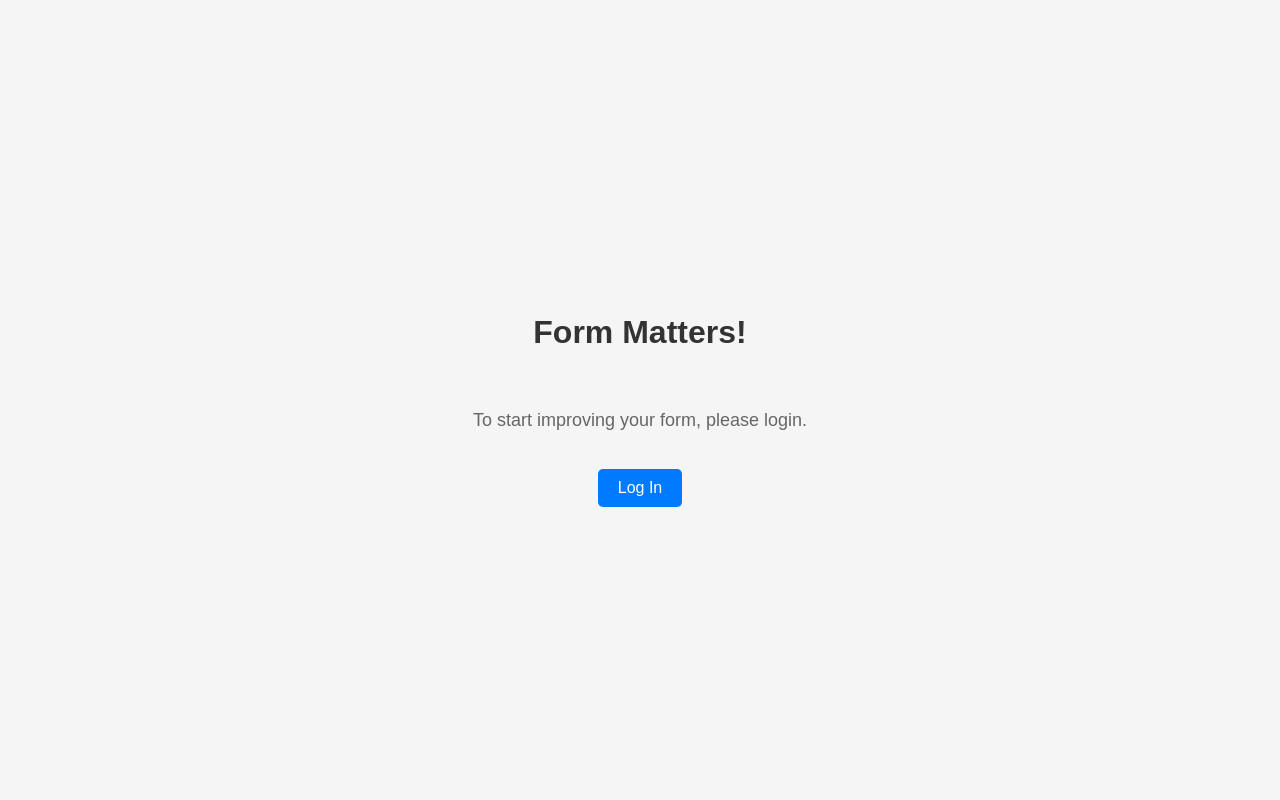
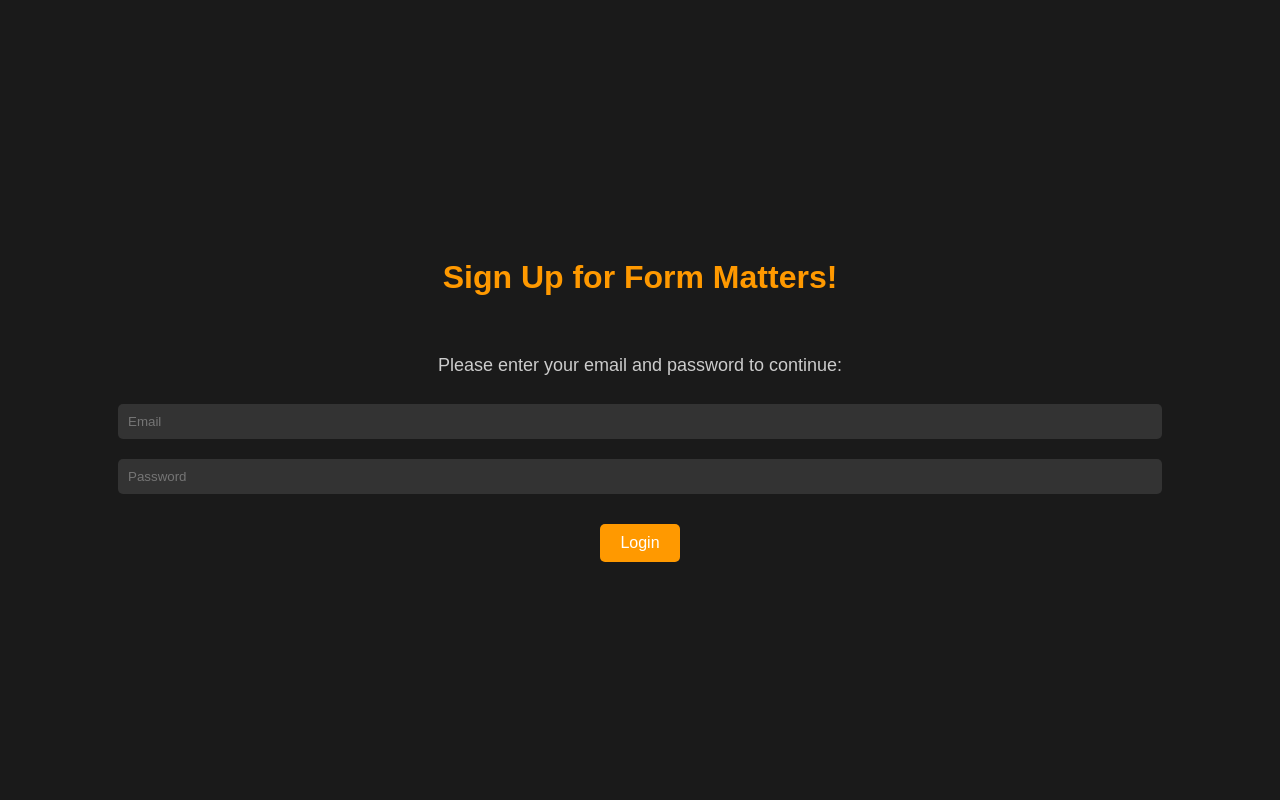
Before and after one commit to gaberay2022/Form-Matters, a Flask app: page /login in a window 1280 px wide. Run offline with Flask 3, Linux system fonts and the light colour scheme.

Commit message:
Getting There

```diff
--- a/templates/Fitness.html
+++ b/templates/Fitness.html
@@ -46,7 +46,9 @@
       Click the link below to activate your camera. Our AI will guide you in
       perfecting your form for optimal performance and results.
     </p>
-    <a href="ActivateCamera"><p2>Activate Camera</p2></a>
+    <a href="CurlGeneral"
+      ><p2>Activate Camera to Track Your Workout Form!</p2></a
+    >
     <p>Future Features:</p>
     <ul>
       <li>
--- a/templates/login.html
+++ b/templates/login.html
@@ -3,11 +3,12 @@
   <head>
     <meta charset="UTF-8" />
     <meta name="viewport" content="width=device-width, initial-scale=1.0" />
-    <title>My Simple Page</title>
+    <title>Sporty Form Improvement Hub</title>
     <style>
       body {
         font-family: Arial, sans-serif;
-        background-color: #f5f5f5;
+        background-color: #1a1a1a;
+        color: #ffffff;
         margin: 0;
         padding: 0;
         display: flex;
@@ -17,14 +18,25 @@
         height: 100vh;
       }
       h1 {
-        color: #333;
+        color: #ff9900;
         text-align: center;
         padding: 20px;
       }
       p {
-        color: #666;
+        color: #ccc;
         text-align: center;
         font-size: 18px;
+      }
+      input[type="text"],
+      input[type="password"],
+      input[type="email"] {
+        width: 80%;
+        padding: 10px;
+        margin: 10px;
+        border: none;
+        border-radius: 5px;
+        background-color: #333;
+        color: #fff;
       }
       a {
         display: block;
@@ -33,7 +45,7 @@
         text-decoration: none;
       }
       button {
-        background-color: #007bff;
+        background-color: #ff9900; /* Sporty orange color */
         color: #fff;
         border: none;
         padding: 10px 20px;
@@ -43,13 +55,15 @@
         transition: background-color 0.3s ease;
       }
       button:hover {
-        background-color: #0056b3;
+        background-color: #ff6600; /* Darker shade on hover */
       }
     </style>
   </head>
   <body>
-    <h1>Form Matters!</h1>
-    <p>To start improving your form, please login.</p>
-    <a href="Home"><button>Log In</button></a>
+    <h1>Sign Up for Form Matters!</h1>
+    <p>Please enter your email and password to continue:</p>
+    <input type="email" placeholder="Email" />
+    <input type="password" placeholder="Password" />
+    <a href="Home"><button>Login</button></a>
   </body>
 </html>
```
Also changed, not shown: templates/Profile.html (+5 -2 lines).
